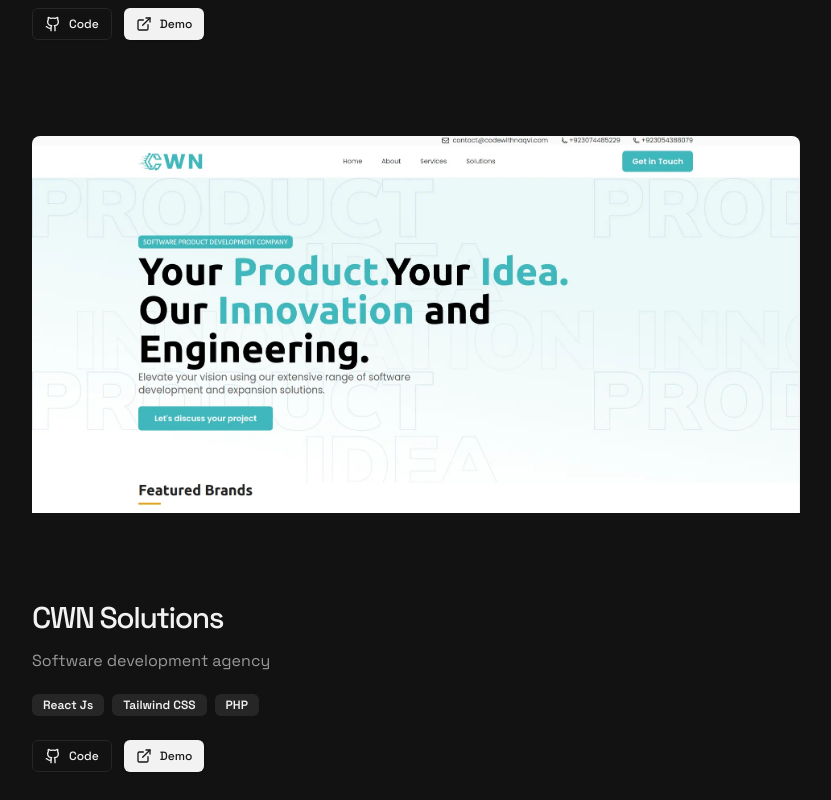
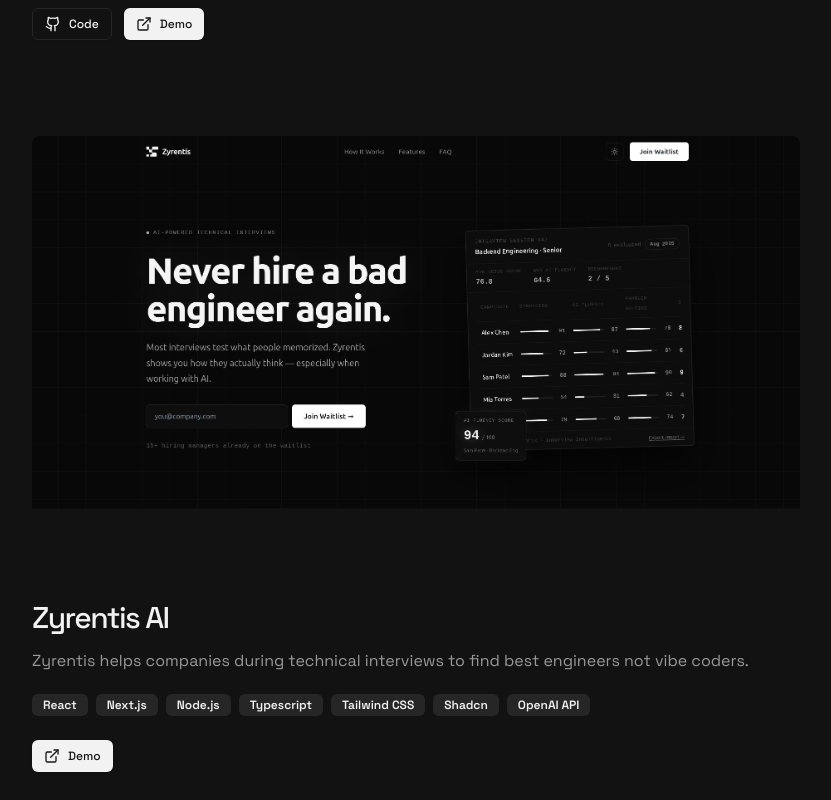
Before and after one commit to Malik-Haziq/malikhaziq, a Next.js app: page /projects in a window 1280 px wide. Shown: the part 2300-3100 px from the top of the page, without its empty margins (224-1055 px from the left). Built offline with nearby package versions, Linux system fonts and the light colour scheme.

Commit message:
update: add zyrentis in projects

```diff
--- a/src/data/projects.ts
+++ b/src/data/projects.ts
@@ -34,6 +34,15 @@
       "AI powered human resource management system. Manage employees, track performance, and automate HR tasks with AI-driven insights.",
     tags: ["Next.js", "TRPC", "Better-Auth", "Drizzle", "Shadcn", "Pinecone", "Langchain", "OpenAI"],
     thumbnail: "/_static/projects/humantryx.png",
+  },
+    {
+    title: "Zyrentis AI",
+    // repo: "https://github.com/Malik-Haziq/humantryx",
+    demo: "https://www.zyrentis.tech/",
+    description:
+      " Zyrentis helps companies during technical interviews to find best engineers not vibe coders.",
+    tags: ["React", "Next.js", "Node.js", "Typescript", "Tailwind CSS", "Shadcn", "OpenAI API"],
+    thumbnail: "/_static/projects/zyrentis.png",
   },
   {
     title: "CWN Solutions",
```
Also changed, not shown: public/_static/projects/zyrentis.png (added).
